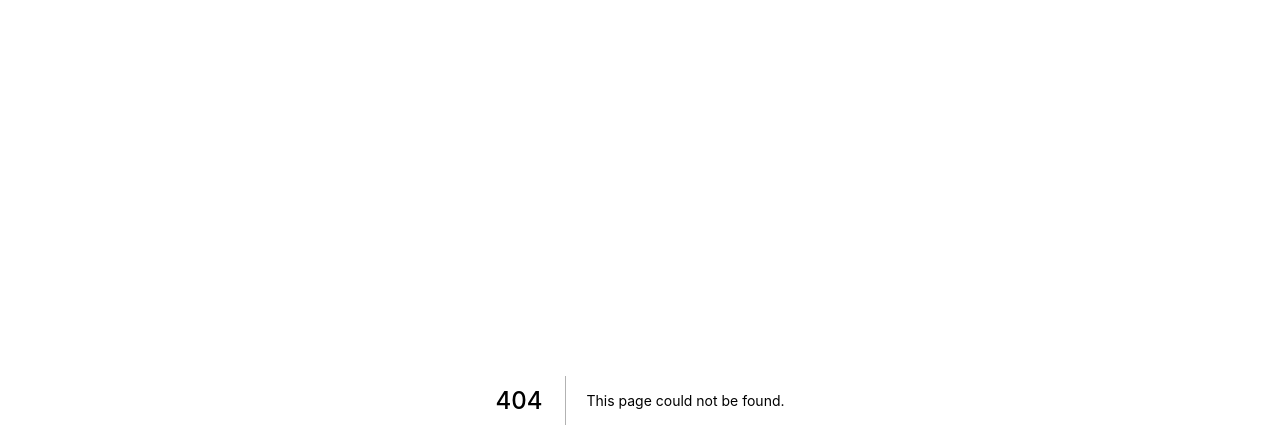
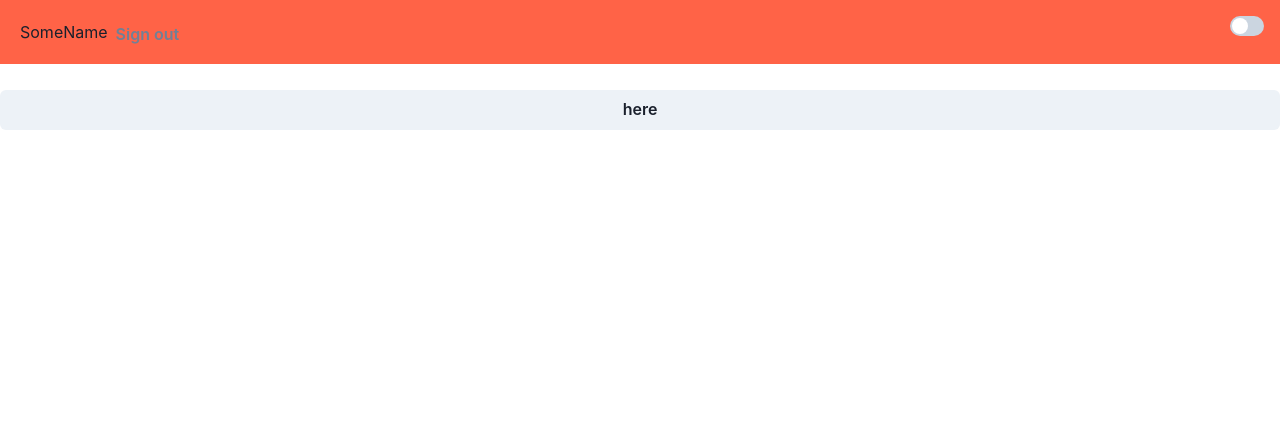
Before and after one commit to feliciaszhang/roaming, a Next.js app in the folder client/: page /join in a window 1280 px wide. Before the commit this address had no page. Shown: the top 448 px of the page. Built offline with nearby package versions, Linux system fonts and the light colour scheme.

Commit message:
change compoment structure

```diff
--- a/client/src/pages/_app.tsx
+++ b/client/src/pages/_app.tsx
@@ -1,13 +1,16 @@
 import React, { createContext, useRef } from "react";
-import {
-  ChakraProvider,
-  theme,
-} from "@chakra-ui/react";
+import { NavBar } from "../components/NavBar";
+import { Box, ChakraProvider, theme, Grid } from "@chakra-ui/react";
 
 function App({ Component, pageProps }: any) {
   return (
     <ChakraProvider theme={theme}>
-      <Component {...pageProps} />
+      <NavBar />
+        <Box fontSize="xl">
+          <Grid minH="100vh" paddingTop="90px" paddingBottom="90px">
+            <Component {...pageProps} />
+          </Grid>
+        </Box>
     </ChakraProvider>
   );
 }
--- /dev/null
+++ b/client/src/pages/join.tsx
@@ -0,0 +1,10 @@
+import React from "react";
+import { InputField } from "../components/InputField";
+import { Box, Button, Grid } from "@chakra-ui/react";
+import { useRouter } from "next/router";
+
+const Join: React.FC<{}> = ({}) => {
+  return <Button>here</Button>;
+};
+
+export default Join;
```
Also changed, not shown: client/src/components/Room.tsx (+1 -12 lines), client/src/pages/index.tsx (+5 -7 lines).
